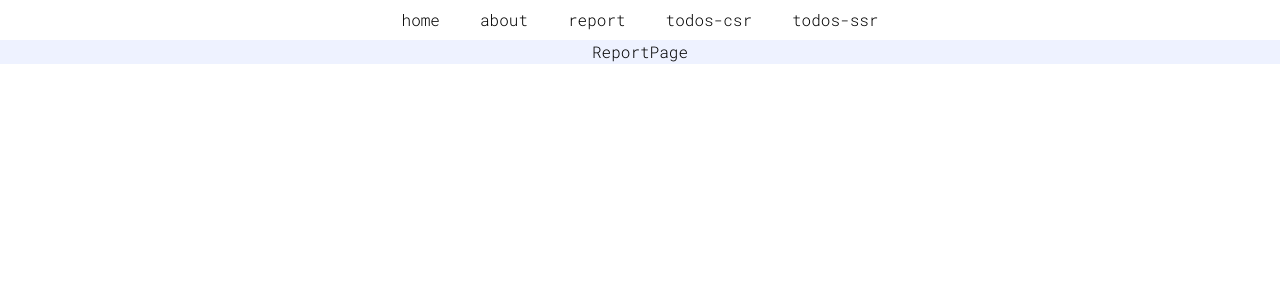
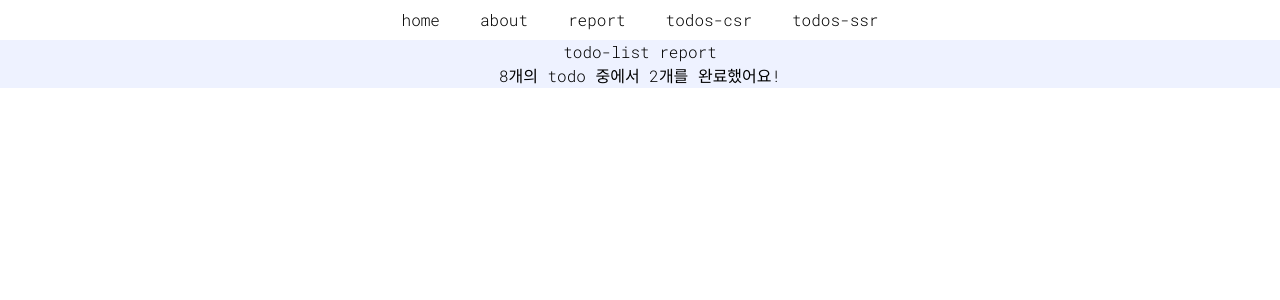
Before and after one commit to aotoyae/next-todo-list-app, a Next.js app: page /report in a window 1280 px wide. Shown: the top 300 px of the page. Built offline with nearby package versions, Linux system fonts and the light colour scheme; data requests are answered from the project's data file.

Commit message:
Add: todo 현황 10초마다 가져오기

```diff
--- a/db.json
+++ b/db.json
@@ -9,13 +9,13 @@
       "id": "1",
       "title": "커피 마시기",
       "contents": "아메리카노 마시기",
-      "isDone": false
+      "isDone": true
     },
     {
       "id": "95ca",
       "title": "아침먹기",
       "contents": "냠냠",
-      "isDone": false
+      "isDone": true
     },
     {
       "id": "2ab5",
--- a/src/app/report/page.tsx
+++ b/src/app/report/page.tsx
@@ -1,5 +1,22 @@
-const ReportPage = () => {
-  return <div>ReportPage</div>;
+import { Todo } from '@/types/todo';
+
+const ReportPage = async () => {
+  const response = await fetch('http://localhost:4000/todos', {
+    next: { revalidate: 10 },
+  });
+  const todos = await response.json();
+
+  const ongoingTodos = todos.filter((todo: Todo) => todo.isDone === false);
+  const finishTodos = todos.filter((todo: Todo) => todo.isDone === true);
+
+  return (
+    <div>
+      <h1>todo-list report</h1>
+      <h2>
+        {todos.length}개의 todo 중에서 {finishTodos.length}개를 완료했어요!
+      </h2>
+    </div>
+  );
 };
 
 export default ReportPage;
```
